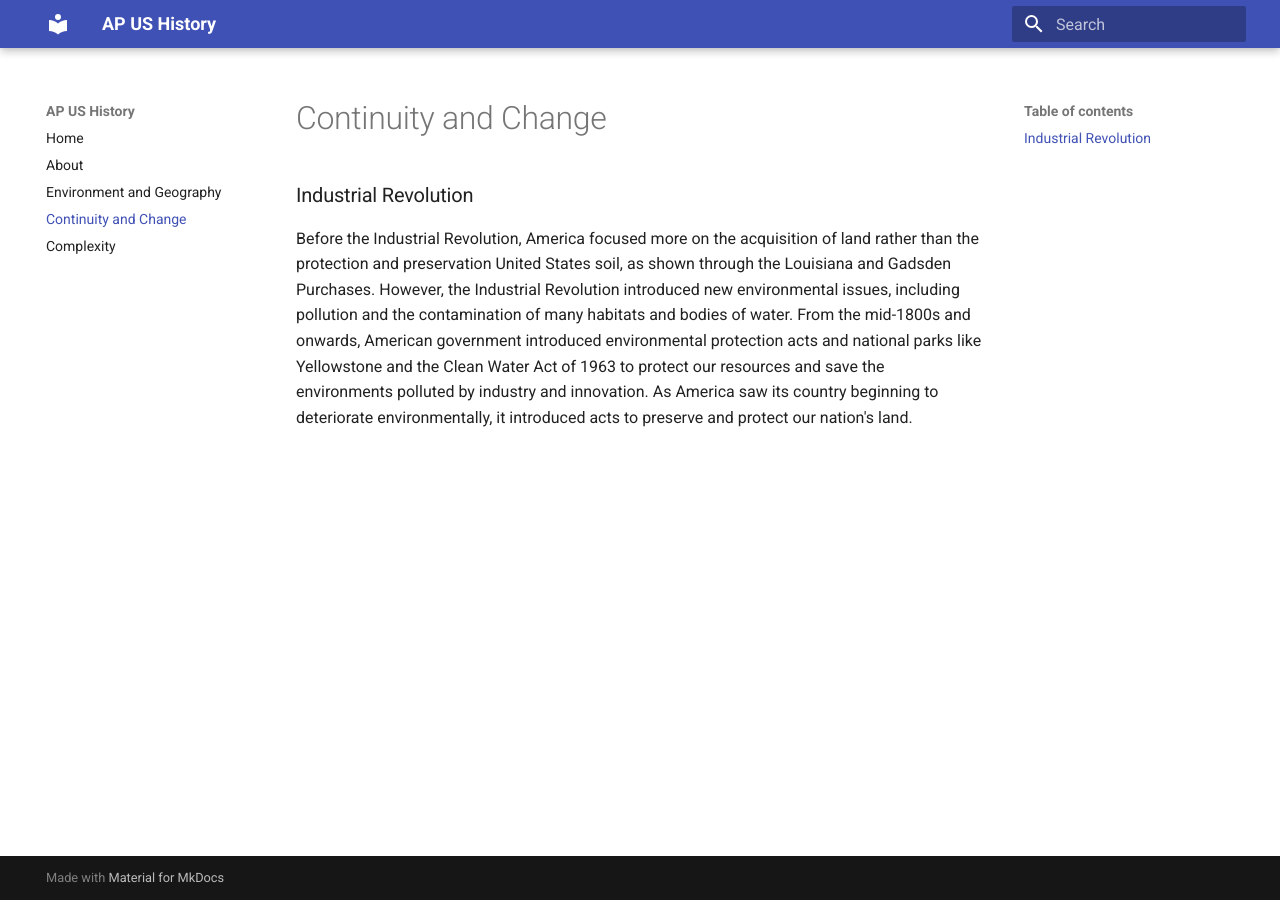
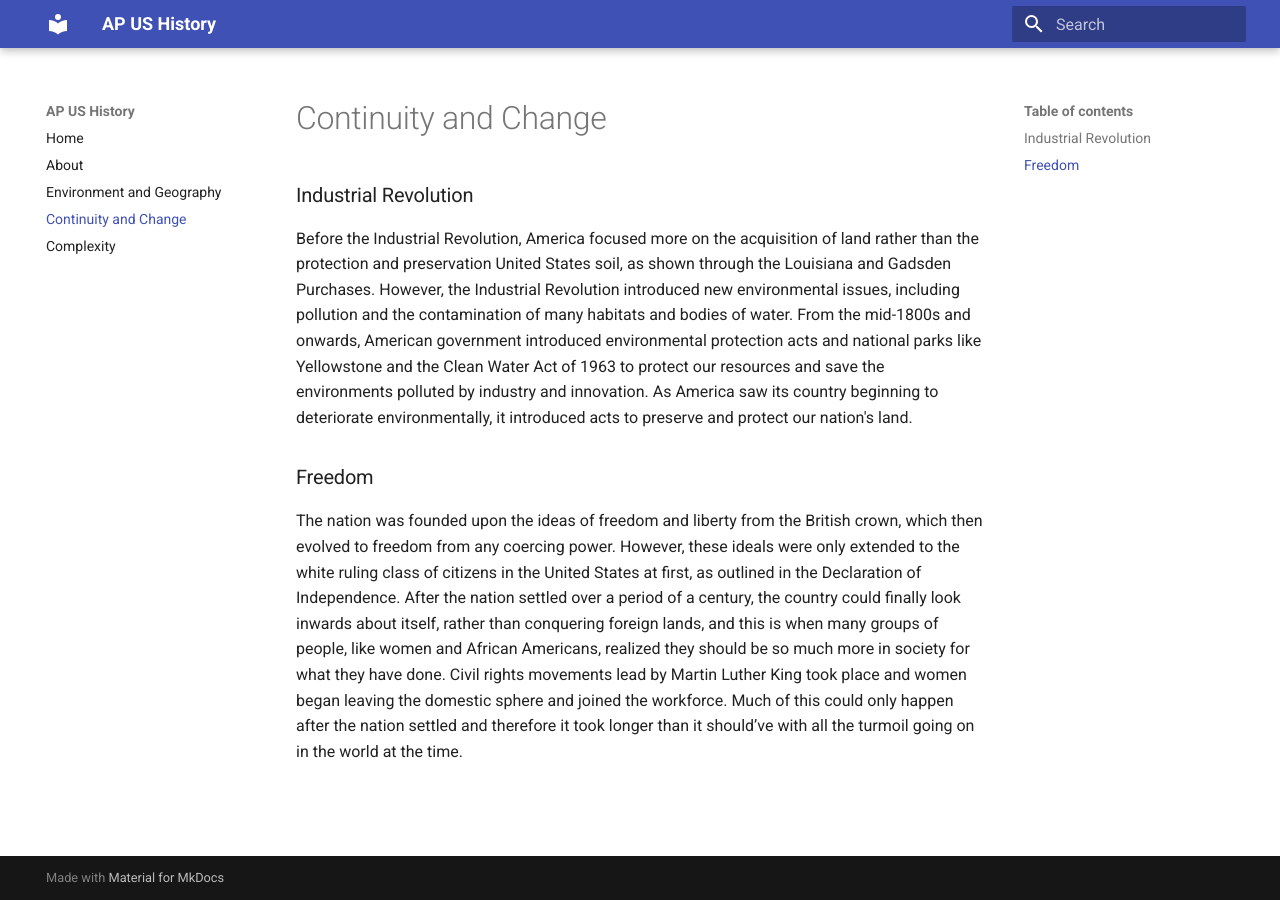
Before and after one commit to Stereopoly/history, an MkDocs documentation site: the page built from docs/ccot.md, in a window 1280 px wide. Built offline with MkDocs 1.6.1 and Material for MkDocs 9.7.7, drawn with Linux system fonts in a browser that asks for light colours; old or Windows-style settings are respelled for this version of MkDocs.

Commit message:
Added more ccot and complexity

```diff
--- a/docs/ccot.md
+++ b/docs/ccot.md
@@ -2,3 +2,7 @@
 
 ### Industrial Revolution
 Before the Industrial Revolution, America focused more on the acquisition of land rather than the protection and preservation United States soil,  as shown through the Louisiana and Gadsden Purchases. However, the Industrial Revolution introduced new environmental issues, including pollution and the contamination of many habitats and bodies of water. From the mid-1800s and onwards, American government introduced environmental protection acts and national parks like Yellowstone and the Clean Water Act of 1963 to protect our resources and save the environments polluted by industry and innovation. As America saw its country beginning to deteriorate environmentally, it introduced acts to preserve and protect our nation's land.
+
+### Freedom
+
+The nation was founded upon the ideas of freedom and liberty from the British crown, which then evolved to freedom from any coercing power. However, these ideals were only extended to the white ruling class of citizens in the United States at first, as outlined in the Declaration of Independence. After the nation settled over a period of a century, the country could finally look inwards about itself, rather than conquering foreign lands, and this is when many groups of people, like women and African Americans, realized they should be so much more in society for what they have done. Civil rights movements lead by Martin Luther King took place and women began leaving the domestic sphere and joined the workforce. Much of this could only happen after the nation settled and therefore it took longer than it should’ve with all the turmoil going on in the world at the time.
```
Also changed, not shown: docs/complexity.md (+4 -0 lines), site/ccot/index.html, site/complexity/index.html, site/search/search_index.json, site/sitemap.xml.
